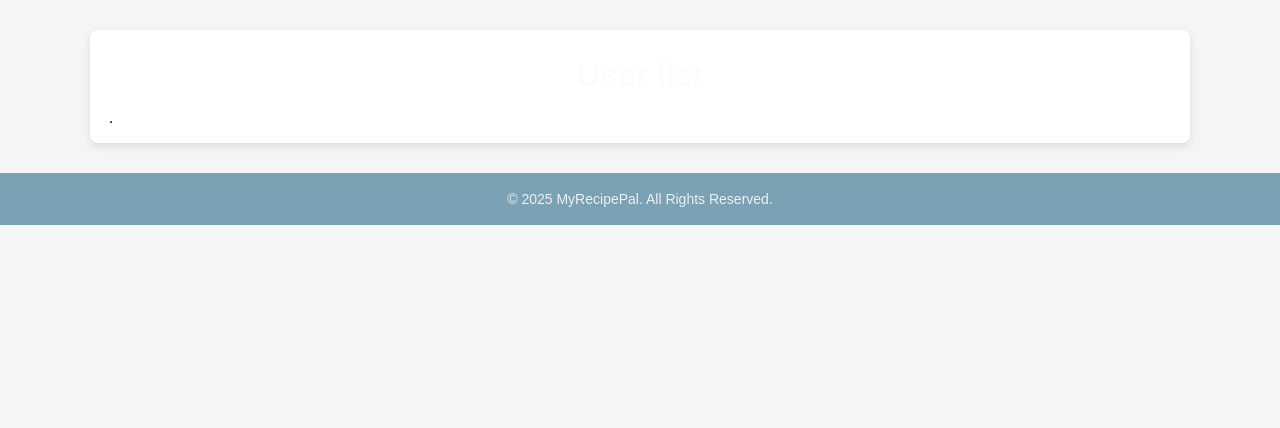
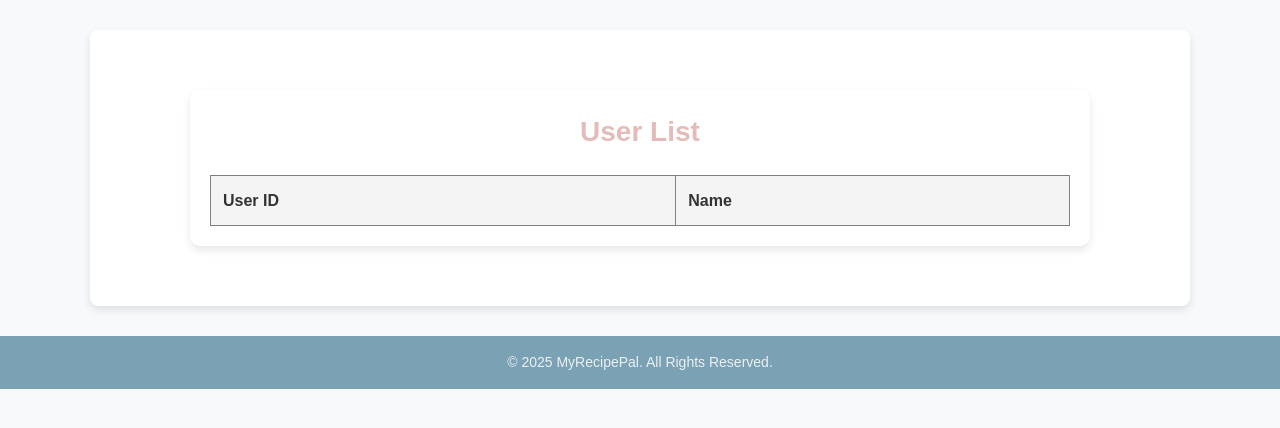
Before and after one commit to skourde/MyRecipePal, a Node server app: template pg-sd2/app/views/user-list.pug in a window 1280 px wide. Shown: the part 237-665 px from the top of the page. Run offline with Node 20, Linux system fonts and the light colour scheme; the template is opened without the code that fills it, so the values that code supplies are empty; some libraries are stand-ins or nearby versions.

Commit message:
Adding/modifying pug and css files for user list and user profile

```diff
--- a/pg-sd2/app/views/user-list.pug
+++ b/pg-sd2/app/views/user-list.pug
@@ -1,11 +1,19 @@
 extends layout
+
+block head
+  link(rel="stylesheet", href="/user-list.css")
+
 block content
-    - console.log(data)
-    .main-content
-    h1 User list
+  .user-list-page
+    h1 User List
     table(border=1)
+      thead
+        tr
+          th User ID
+          th Name
+      tbody
         for item in data
-            tr
-                td  #{item.user_id}
-                td
-                    a(href='/user-profile/' + item.user_id) #{item.firstName}
+          tr
+            td #{item.user_id}
+            td
+              a(href='/user-profile/' + item.user_id) #{item.firstName}
--- /dev/null
+++ b/pg-sd2/static/user-list.css
@@ -0,0 +1,75 @@
+/* General Styling */
+body {
+    font-family: 'Arial', sans-serif;
+    background-color: #f8f9fa;
+    color: #333;
+    margin: 0;
+    padding: 0;
+    line-height: 1.6;
+}
+
+/* User List Page Container */
+.user-list-page {
+    max-width: 900px;
+    margin: 40px auto;
+    padding: 20px;
+    background: white;
+    border-radius: 10px;
+    box-shadow: 0 4px 8px rgba(0, 0, 0, 0.1);
+}
+
+/* Page Header */
+.user-list-page h1 {
+    text-align: center;
+    font-size: 28px;
+    color: #E3BCBA;
+    margin-bottom: 20px;
+}
+
+/* Table Styling */
+table {
+    width: 100%;
+    border-collapse: collapse;
+    margin-top: 20px;
+}
+
+th, td {
+    padding: 12px;
+    text-align: left;
+}
+
+th {
+    background-color: #f4f4f4;
+    font-weight: bold;
+}
+
+td {
+    background-color: #fff;
+    border-bottom: 1px solid #ddd;
+}
+
+/* Table Links */
+a {
+    color: #007BFF;
+    text-decoration: none;
+}
+
+a:hover {
+    text-decoration: underline;
+    color: #0056b3;
+}
+
+/* Responsive Design for Mobile */
+@media (max-width: 768px) {
+    .user-list-page {
+        padding: 10px;
+    }
+
+    table {
+        font-size: 14px;
+    }
+
+    th, td {
+        padding: 8px;
+    }
+}
```
Also changed, not shown: pg-sd2/app/views/user-profile.pug (+23 -8 lines), pg-sd2/static/user-profile.css (added, +111 -0 lines).
